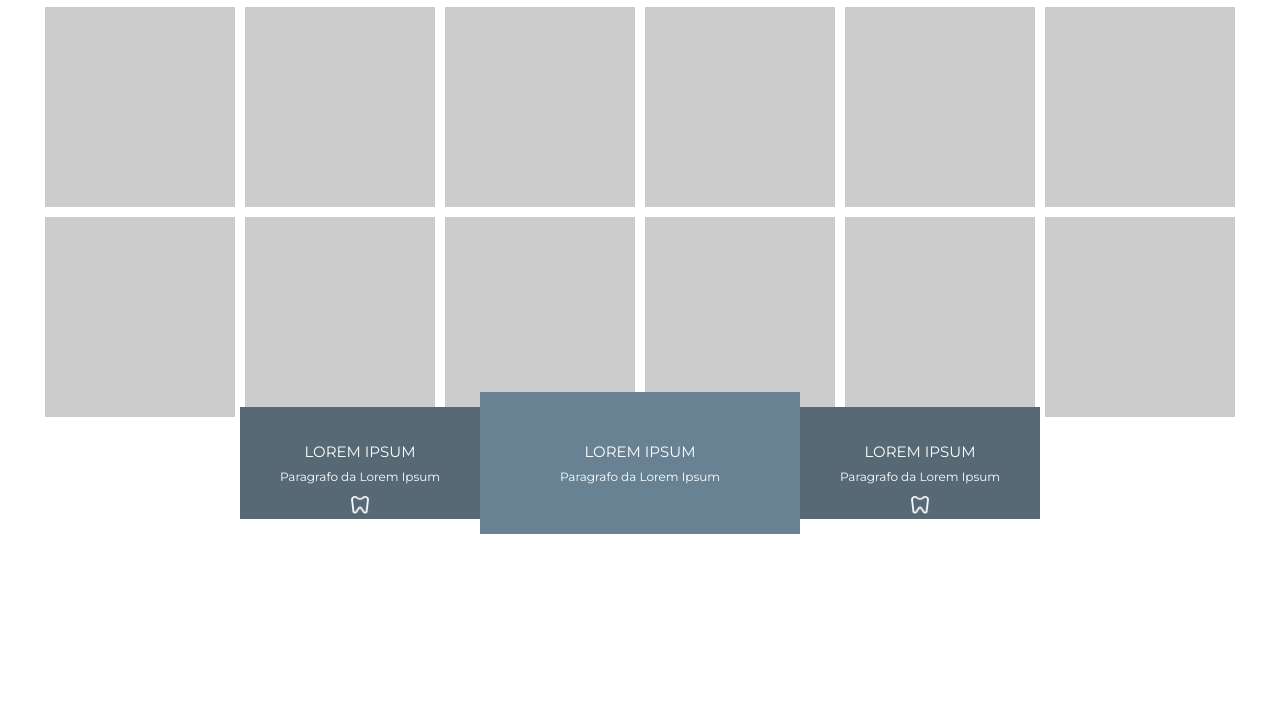
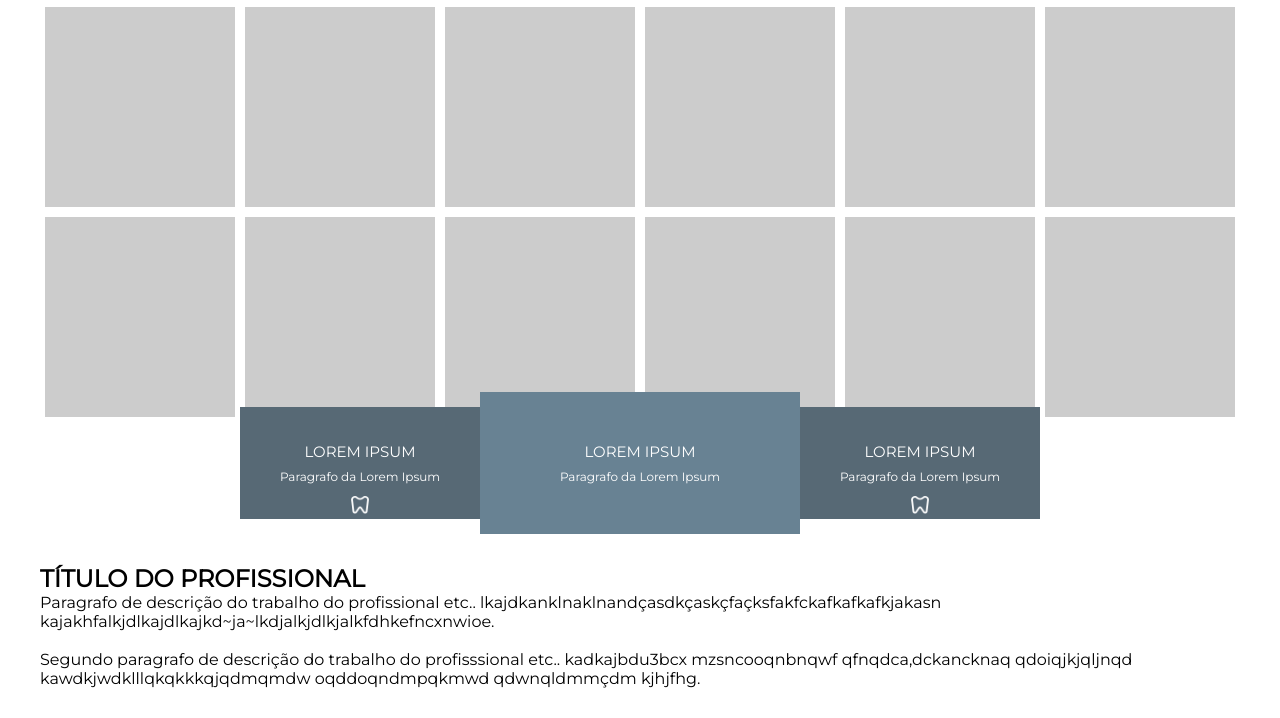
Before and after one commit to wilsonpiress/Site-Dentista, a plain HTML site: page index.html in a window 1280 px wide. Shown: the part 82-800 px from the top of the page. Drawn offline with Linux system fonts and the light colour scheme.

Commit message:
Incluindo section do perfil do profissional

```diff
--- a/index.html
+++ b/index.html
@@ -86,5 +86,25 @@
 
         </div><!--container-->
     </section><!--servicos-->
+
+    <section class="perfil-container">
+        <div class="container">
+            <div class="perfil-wraper">
+                <div class="img-perfil"></div>
+                <div class="texto-perfil">
+                    <h2>TÍTULO DO PROFISSIONAL</h2>
+                    <P>
+                        Paragrafo de descrição do trabalho do profissional etc..
+                        lkajdkanklnaklnandçasdkçaskçfaçksfakfckafkafkafkjakasn
+                        kajakhfalkjdlkajdlkajkd~ja~lkdjalkjdlkjalkfdhkefncxnwioe.
+                        <br><br>
+                        Segundo paragrafo de descrição do trabalho do profisssional etc..
+                        kadkajbdu3bcx mzsncooqnbnqwf qfnqdca,dckancknaq  qdoiqjkjqljnqd
+                        kawdkjwdklllqkqkkkqjqdmqmdw oqddoqndmpqkmwd qdwnqldmmçdm kjhjfhg.
+                    </P>
+                </div><!--texto-perfil-->
+            </div><!--perfil-wraper-->
+        </div><!--container-->
+    </section><!--perfil-container-->
 </body>
 </html>
```
